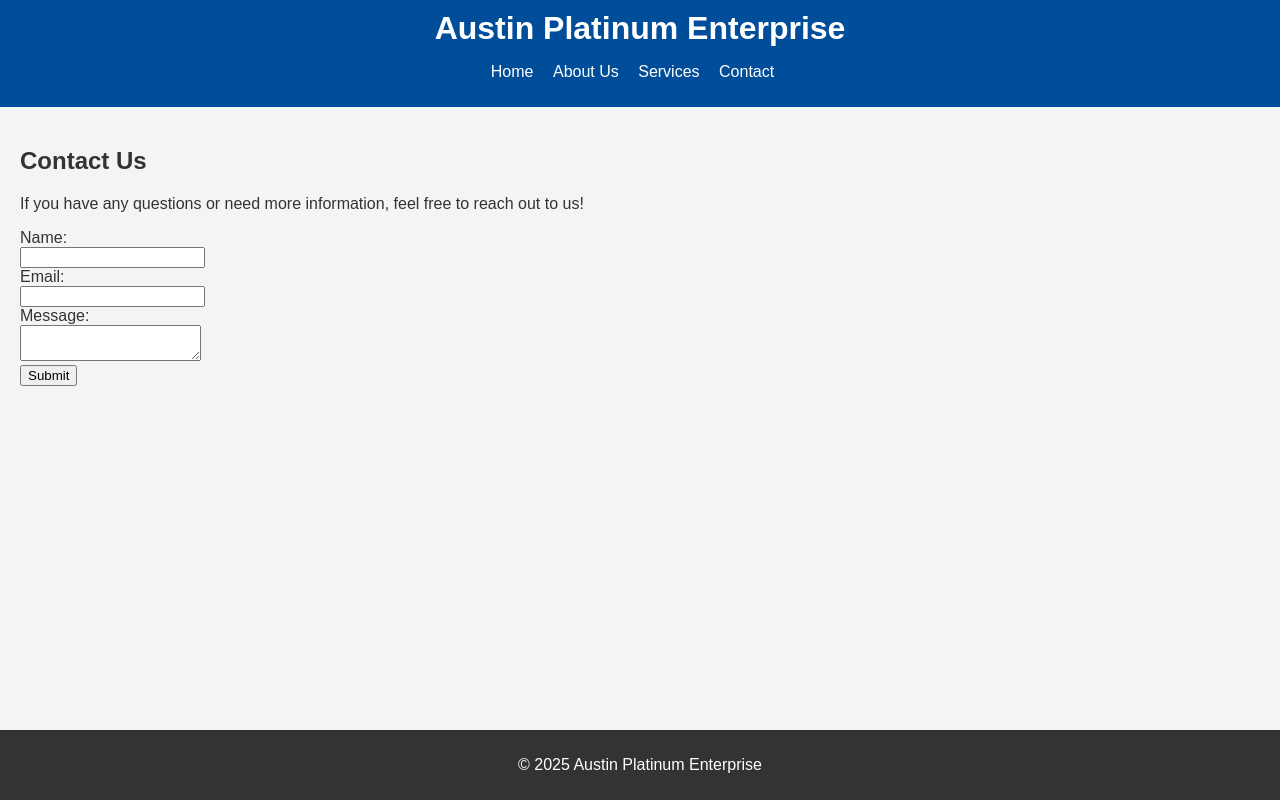
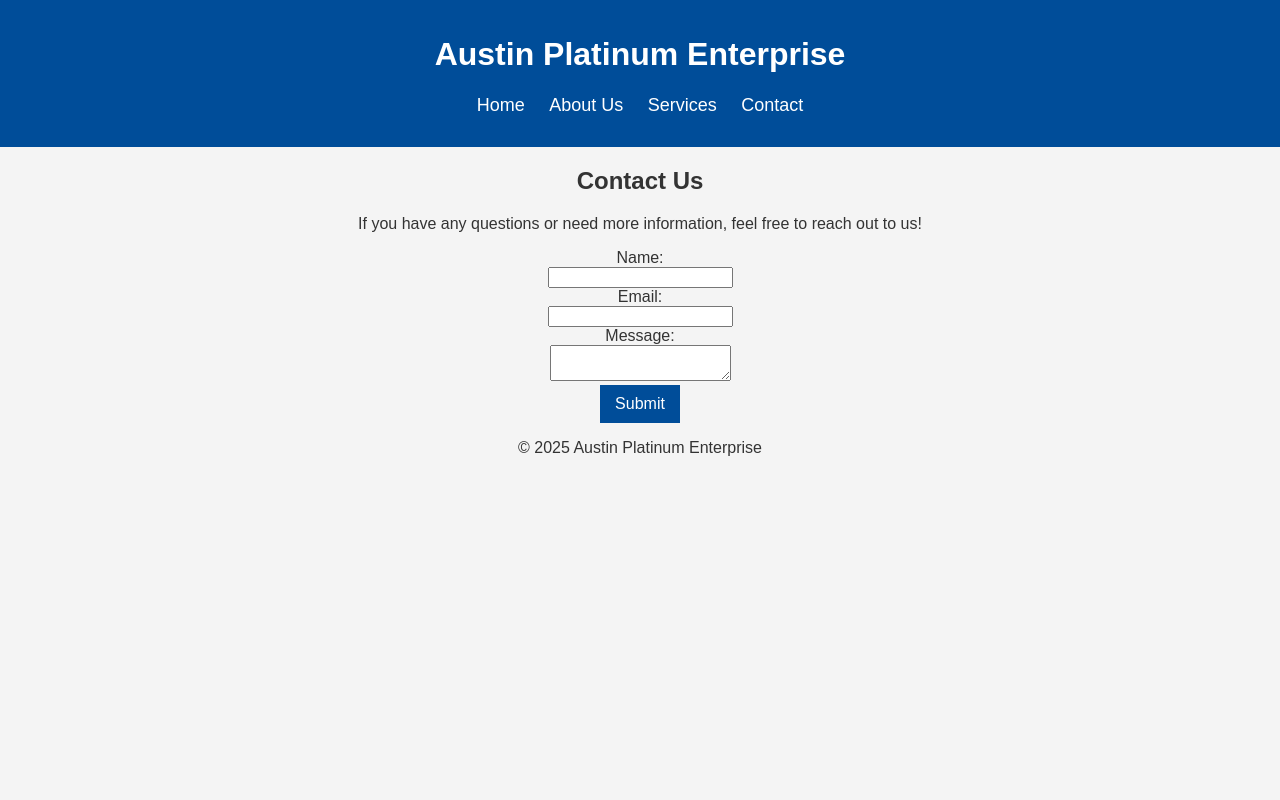
Before and after one commit to Tonetexans/AustinPlatinumEnterprise, a plain HTML site: page contact.html in a window 1280 px wide. Drawn offline with Linux system fonts and the light colour scheme.

Commit message:
Update style.css

```diff
--- a/assets/css/style.css
+++ b/assets/css/style.css
@@ -4,17 +4,13 @@ body {
     padding: 0;
     background-color: #f4f4f4;
     color: #333;
+    text-align: center;
 }
 
 header {
     background-color: #004d99;
     color: white;
-    padding: 10px 0;
-    text-align: center;
-}
-
-header h1 {
-    margin: 0;
+    padding: 15px;
 }
 
 nav ul {
@@ -24,24 +20,31 @@ nav ul {
 
 nav ul li {
     display: inline;
-    margin-right: 15px;
+    margin: 10px;
 }
 
 nav ul li a {
     color: white;
     text-decoration: none;
+    font-size: 18px;
 }
 
-main {
-    padding: 20px;
+.hero {
+    background-color: #004d99;
+    color: white;
+    padding: 50px 20px;
+    font-size: 24px;
 }
 
-footer {
-    background-color: #333;
+button {
+    background-color: #004d99;
     color: white;
-    text-align: center;
-    padding: 10px 0;
-    position: absolute;
-    bottom: 0;
-    width: 100%;
+    border: none;
+    padding: 10px 15px;
+    font-size: 16px;
+    cursor: pointer;
 }
+
+button:hover {
+    background-color: #003366;
+}
```
